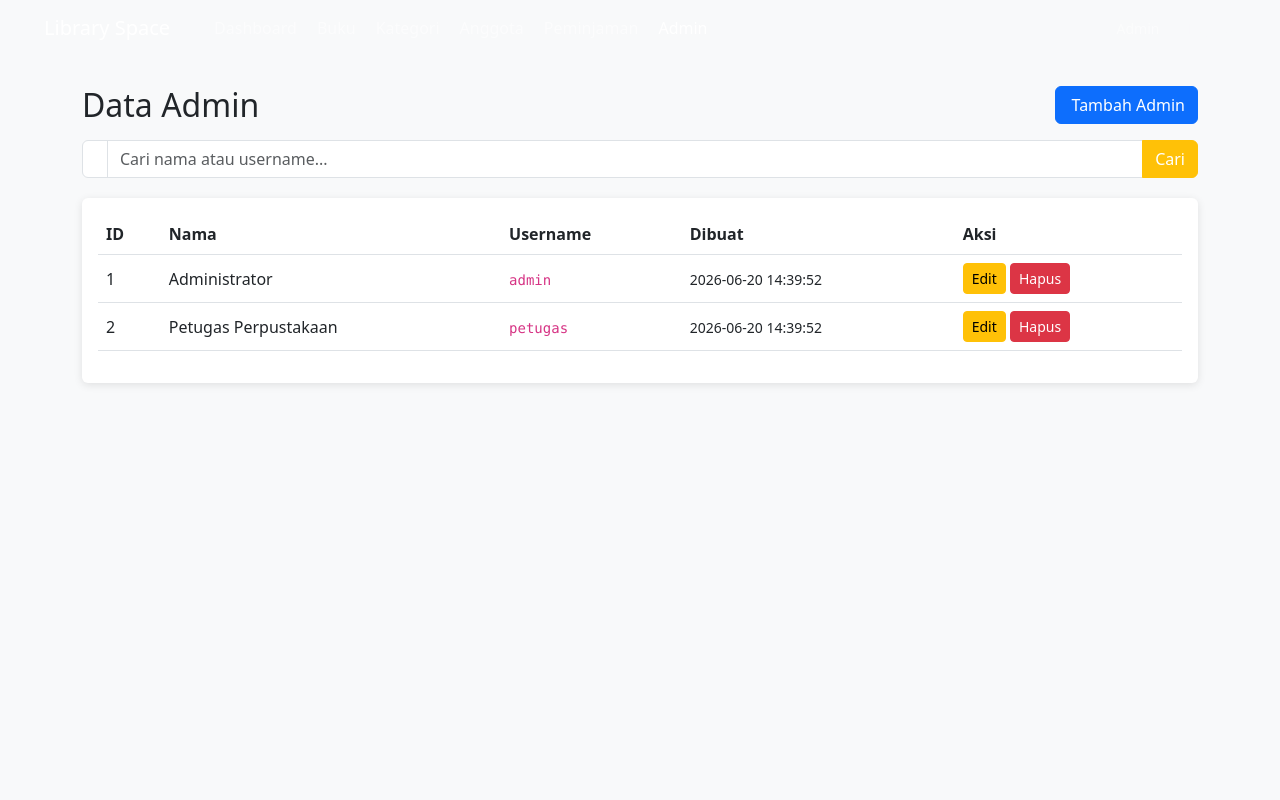
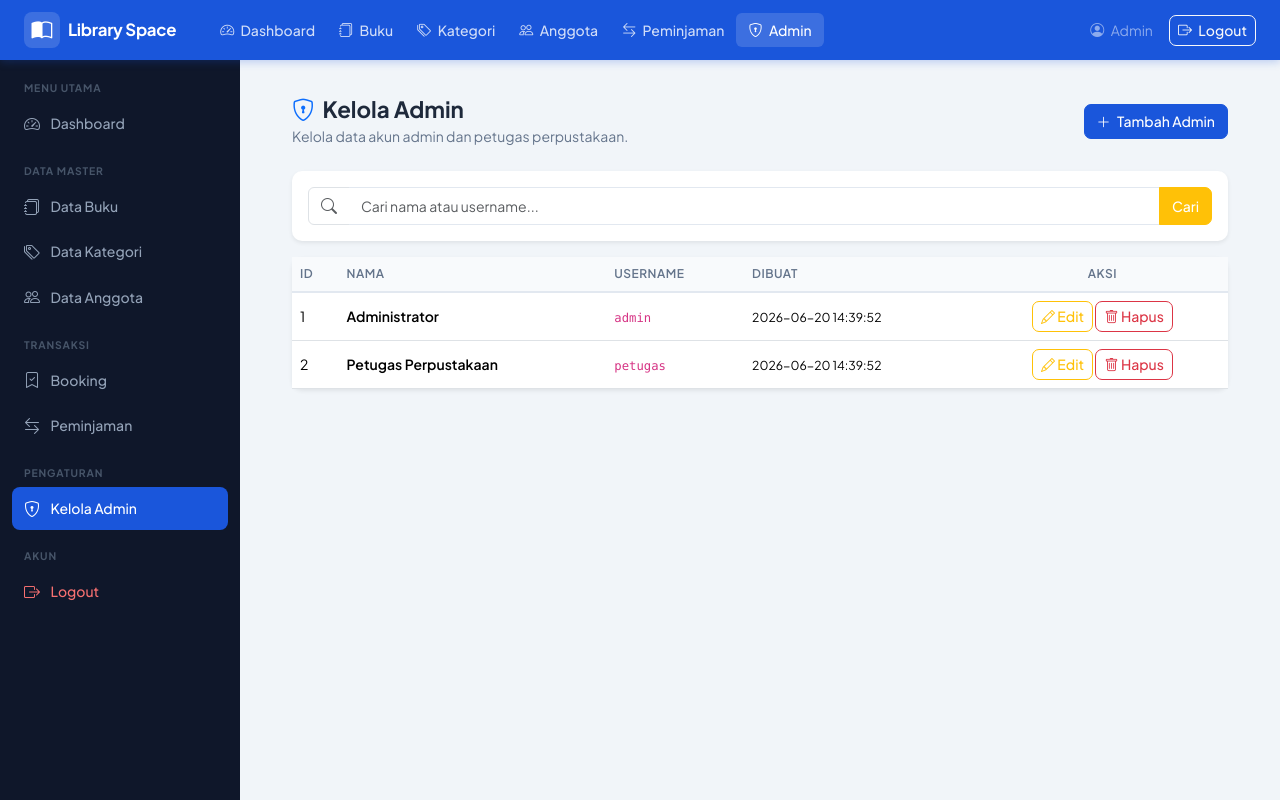
Before and after one commit to reyhanghfra/web-perpustakaan, a PHP site: page /pages/admin/index.php in a window 1280 px wide. Run offline with PHP 8.4, Linux system fonts and the light colour scheme; a user stored in the database is signed in; data comes from the database, SQL or seed files in the repository; both versions use the stored data as it was after the commit.

Commit message:
fix problems in 'Kelola Admin'

```diff
--- a/pages/admin/index.php
+++ b/pages/admin/index.php
@@ -1,5 +1,4 @@
 <?php
-session_start();
 require_once __DIR__ . '/../../config/koneksi.php';
 require_once __DIR__ . '/../../includes/auth_guard.php';
 
@@ -58,113 +57,87 @@ if (isset($_GET['status'])) {
         $message_type = 'danger';
     }
 }
+
+$page_title = 'Kelola Admin';
+require_once __DIR__ . '/../../includes/header.php';
 ?>
 
-<!DOCTYPE html>
-<html lang="id">
-<head>
-    <meta charset="UTF-8">
-    <meta name="viewport" content="width=device-width, initial-scale=1.0">
-    <title>Admin/Staff - Perpustakaan Mini</title>
-    <link href="https://cdn.jsdelivr.net/npm/bootstrap@5.3.0/dist/css/bootstrap.min.css" rel="stylesheet">
-    <link rel="stylesheet" href="https://cdnjs.cloudflare.com/ajax/libs/font-awesome/6.0.0/css/all.min.css">
-    <style>
-        body {
-            background-color: #f8f9fa;
-        }
-        .page-title {
-            margin: 30px 0 20px;
-        }
-        .btn-add {
-            background: linear-gradient(135deg, #667eea 0%, #764ba2 100%);
-            border: none;
-            color: white;
-            padding: 10px 20px;
-            border-radius: 5px;
-            text-decoration: none;
-        }
-        .btn-add:hover {
-            color: white;
-            transform: translateY(-2px);
-            box-shadow: 0 4px 12px rgba(102, 126, 234, 0.4);
-        }
-        .card {
-            border: none;
-            box-shadow: 0 2px 8px rgba(0,0,0,0.1);
-            margin-top: 20px;
-        }
-        .table thead {
-            background-color: #f8f9fa;
-        }
-        .badge-admin {
-            background-color: #dc3545;
-        }
-        .badge-petugas {
-            background-color: #0d6efd;
-        }
-    </style>
-</head>
-<body>
-    <div class="container-fluid">
-        <?php include '../../includes/navbar.php'; ?>
+<div class="d-flex">
+  <?php require_once __DIR__ . '/../../includes/sidebar.php'; ?>
+  <div class="main-wrapper flex-grow-1">
+    <?php require_once __DIR__ . '/../../includes/navbar.php'; ?>
 
-        <div class="container">
+    <div class="pt-2 px-4">
+      <div class="page-header d-flex justify-content-between align-items-center mb-4">
+        <div>
+          <h1><i class="bi bi-shield-lock me-2 text-primary"></i>Kelola Admin</h1>
+          <p>Kelola data akun admin dan petugas perpustakaan.</p>
+        </div>
+        <a href="tambah.php" class="btn btn-primary">
+          <i class="bi bi-plus-lg me-1"></i> Tambah Admin
+        </a>
+      </div>
+
       <?php if ($message): ?>
-                <div class="alert alert-<?php echo $message_type; ?> alert-dismissible fade show mt-3" role="alert">
-                    <?php echo htmlspecialchars($message); ?>
+        <div class="alert alert-<?= $message_type ?> alert-dismissible fade show" role="alert">
+          <?= htmlspecialchars($message) ?>
           <button type="button" class="btn-close" data-bs-dismiss="alert"></button>
         </div>
       <?php endif; ?>
 
-            <div class="page-title">
-                <div class="d-flex justify-content-between align-items-center mb-3">
-                    <h2 class="mb-0">Data Admin</h2>
-                    <a href="tambah.php" class="btn btn-primary">
-                        <i class="bi bi-plus-circle me-1"></i> Tambah Admin
-                    </a>
-                </div>
-                    <div class="mb-3">
+      <!-- Search Bar -->
+      <div class="card shadow-sm border-0 mb-3">
+        <div class="card-body py-3">
           <form method="GET" action="">
             <div class="input-group">
               <span class="input-group-text bg-white"><i class="bi bi-search text-muted"></i></span>
-                        <input type="text" name="search" class="form-control" placeholder="Cari nama atau username..." value="<?= htmlspecialchars($search ?? '') ?>">
+              <input type="text" name="search" class="form-control border-start-0"
+                placeholder="Cari nama atau username..."
+                value="<?= htmlspecialchars($search ?? '') ?>">
+              <?php if ($search): ?>
+                <a href="index.php" class="btn btn-outline-secondary"><i class="bi bi-x-lg"></i></a>
+              <?php endif; ?>
               <button class="btn btn-warning text-white" type="submit">Cari</button>
             </div>
           </form>
         </div>
-
       </div>
 
-            <div class="card">
-                <div class="card-body">
+      <div class="card shadow-sm border-0">
+        <div class="card-body p-0">
           <div class="table-responsive">
-                        <table class="table table-hover align-middle">
-                            <thead>
+            <table class="table table-hover align-middle mb-0">
+              <thead class="table-light">
                 <tr>
                   <th>ID</th>
                   <th>Nama</th>
                   <th>Username</th>
                   <th>Dibuat</th>
-                                    <th>Aksi</th>
+                  <th class="text-center">Aksi</th>
                 </tr>
               </thead>
               <tbody>
                 <?php if (count($staff_list) > 0): ?>
                   <?php foreach ($staff_list as $staff): ?>
                     <tr>
-                                            <td><?= (int)$staff['id_user']; ?></td>
-                                            <td><?= htmlspecialchars($staff['nama']); ?></td>
-                                            <td><code><?= htmlspecialchars($staff['username']); ?></code></td>
-                                            <td><small><?= htmlspecialchars($staff['created_at']); ?></small></td>
-                                            <td>
-                                                <a href="edit.php?id=<?= (int)$staff['id_user']; ?>" class="btn btn-sm btn-warning">Edit</a>
-                                                <a href="hapus.php?id=<?= (int)$staff['id_user']; ?>" class="btn btn-sm btn-danger" onclick="return confirm('Yakin ingin menghapus?')">Hapus</a>
+                      <td><?= (int)$staff['id_user'] ?></td>
+                      <td class="fw-semibold"><?= htmlspecialchars($staff['nama']) ?></td>
+                      <td><code><?= htmlspecialchars($staff['username']) ?></code></td>
+                      <td><small><?= htmlspecialchars($staff['created_at']) ?></small></td>
+                      <td class="text-center">
+                        <a href="edit.php?id=<?= (int)$staff['id_user'] ?>" class="btn btn-sm btn-outline-warning">
+                          <i class="bi bi-pencil"></i> Edit
+                        </a>
+                        <a href="hapus.php?id=<?= (int)$staff['id_user'] ?>" class="btn btn-sm btn-outline-danger"
+                          onclick="return confirm('Yakin ingin menghapus?')">
+                          <i class="bi bi-trash"></i> Hapus
+                        </a>
                       </td>
                     </tr>
                   <?php endforeach; ?>
                 <?php else: ?>
                   <tr>
-                                        <td colspan="5" class="text-center text-muted py-5">Belum ada data admin</td>
+                    <td colspan="5" class="text-center text-muted py-5">Belum ada data admin.</td>
                   </tr>
                 <?php endif; ?>
               </tbody>
@@ -175,7 +148,6 @@ if (isset($_GET['status'])) {
 
     </div>
   </div>
+</div>
 
-    <script src="https://cdn.jsdelivr.net/npm/bootstrap@5.3.0/dist/js/bootstrap.bundle.min.js"></script>
-</body>
-</html>
+<?php require_once __DIR__ . '/../../includes/footer.php'; ?>
```
Also changed, not shown: database.sql (+39 -42 lines), pages/admin/edit.php (+35 -66 lines), pages/admin/tambah.php (+29 -52 lines). Lines whose indentation alone changed are shown as unchanged.
